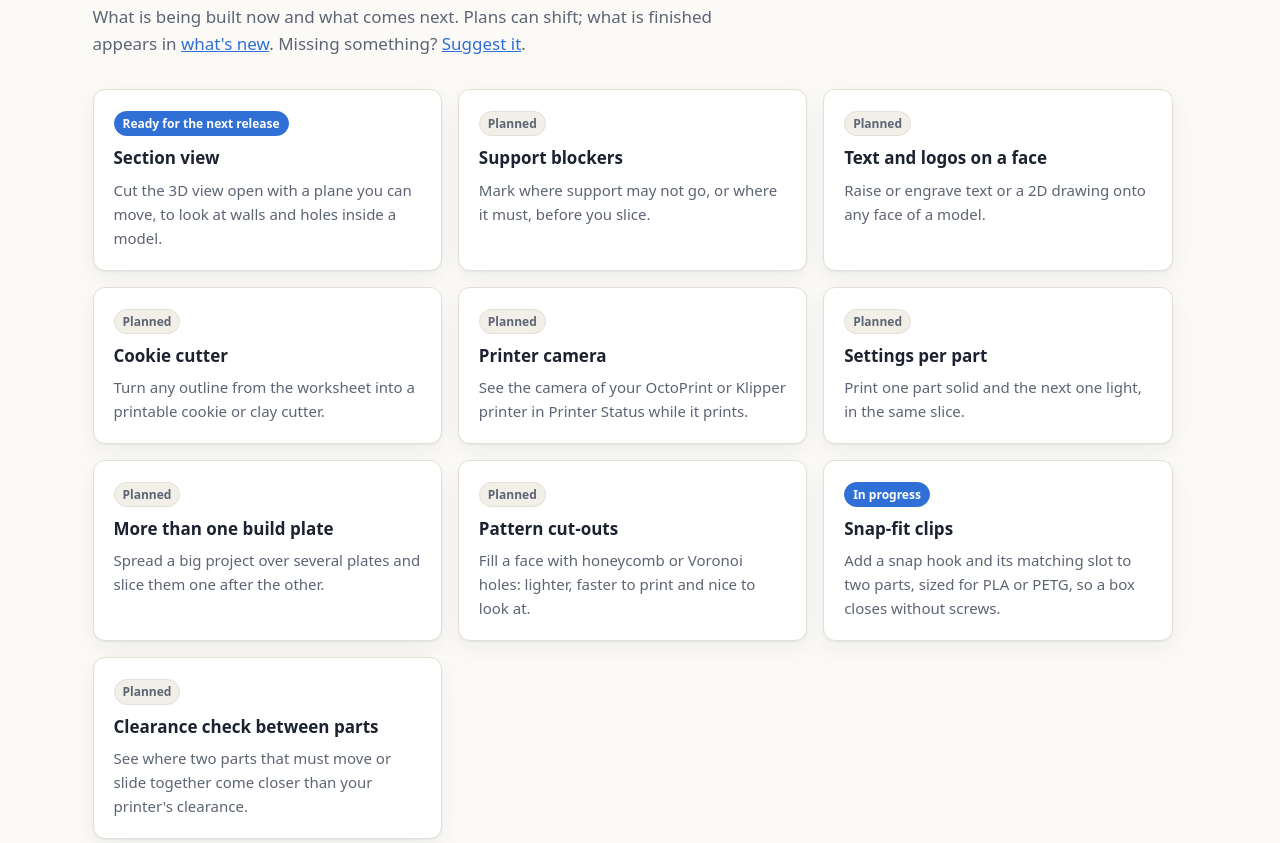
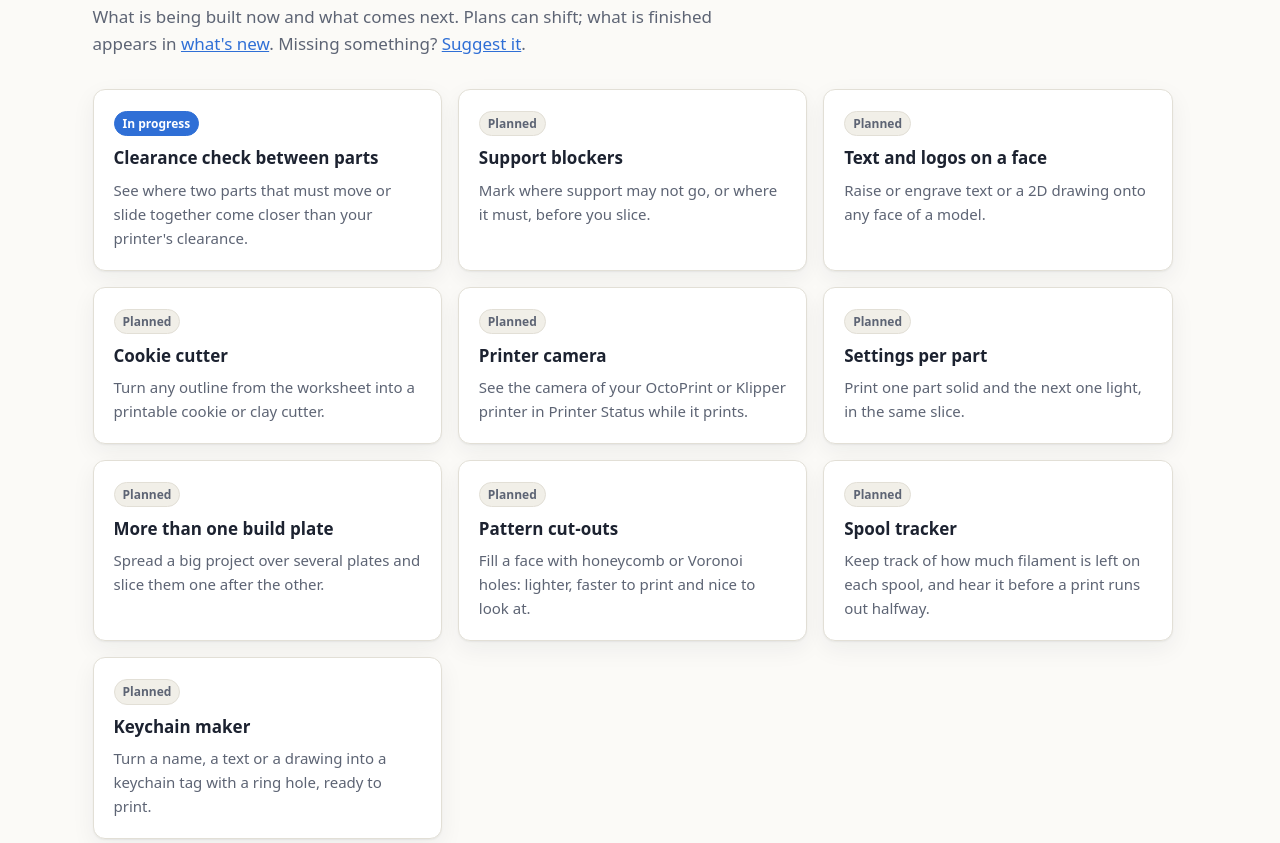
Before and after one commit to Lexvdpoel/Volura, a plain HTML site: page site/public/index.html in a window 1280 px wide. Shown: the part 7844-8687 px from the top of the page. Drawn offline with Linux system fonts and the light colour scheme; no server answers.

Commit message:
Site: clearance check in progress; a spool tracker and a keychain maker planned; section view and snap-fit clips released

```diff
--- a/site/public/index.html
+++ b/site/public/index.html
@@ -320,9 +320,9 @@ cd Volura &amp;&amp; ./install.sh</code></pre>
       <h2><span lang="en">Planned for a future release</span><span lang="nl">Gepland voor een toekomstige release</span></h2>
       <p class="sub"><span lang="en">What is being built now and what comes next. Plans can shift; what is finished appears in <a href="https://github.com/Lexvdpoel/Volura/blob/main/CHANGELOG.md">what's new</a>. Missing something? <a href="https://github.com/Lexvdpoel/Volura/issues">Suggest it</a>.</span><span lang="nl">Waar nu aan gewerkt wordt en wat daarna komt. Plannen kunnen verschuiven; wat klaar is, staat bij <a href="https://github.com/Lexvdpoel/Volura/blob/main/CHANGELOG.md">wat is er nieuw</a>. Mis je iets? <a href="https://github.com/Lexvdpoel/Volura/issues">Stel het voor</a>.</span></p>
       <div class="grid planned">
-        <div class="card"><span class="tag now"><span lang="en">Ready for the next release</span><span lang="nl">Klaar voor de volgende release</span></span>
-          <h3><span lang="en">Section view</span><span lang="nl">Doorsnede</span></h3>
-          <p><span lang="en">Cut the 3D view open with a plane you can move, to look at walls and holes inside a model.</span><span lang="nl">Snijd het 3D-beeld open met een verschuifbaar vlak, om wanden en gaten binnen in een model te bekijken.</span></p></div>
+        <div class="card"><span class="tag now"><span lang="en">In progress</span><span lang="nl">In ontwikkeling</span></span>
+          <h3><span lang="en">Clearance check between parts</span><span lang="nl">Spelingcontrole tussen onderdelen</span></h3>
+          <p><span lang="en">See where two parts that must move or slide together come closer than your printer's clearance.</span><span lang="nl">Zie waar twee onderdelen die moeten bewegen of schuiven dichter bij elkaar komen dan de speling van je printer.</span></p></div>
         <div class="card"><span class="tag"><span lang="en">Planned</span><span lang="nl">Gepland</span></span>
           <h3><span lang="en">Support blockers</span><span lang="nl">Supportblokkers</span></h3>
           <p><span lang="en">Mark where support may not go, or where it must, before you slice.</span><span lang="nl">Geef aan waar geen support mag komen, of juist wel, voordat je slicet.</span></p></div>
@@ -344,12 +344,12 @@ cd Volura &amp;&amp; ./install.sh</code></pre>
         <div class="card"><span class="tag"><span lang="en">Planned</span><span lang="nl">Gepland</span></span>
           <h3><span lang="en">Pattern cut-outs</span><span lang="nl">Patroonuitsparingen</span></h3>
           <p><span lang="en">Fill a face with honeycomb or Voronoi holes: lighter, faster to print and nice to look at.</span><span lang="nl">Vul een vlak met honingraat- of Voronoi-gaten: lichter, sneller geprint en mooi om te zien.</span></p></div>
-        <div class="card"><span class="tag now"><span lang="en">In progress</span><span lang="nl">In ontwikkeling</span></span>
-          <h3><span lang="en">Snap-fit clips</span><span lang="nl">Klikverbindingen</span></h3>
-          <p><span lang="en">Add a snap hook and its matching slot to two parts, sized for PLA or PETG, so a box closes without screws.</span><span lang="nl">Zet een klikhaak en de passende uitsparing op twee onderdelen, op maat voor PLA of PETG, zodat een doos zonder schroeven sluit.</span></p></div>
         <div class="card"><span class="tag"><span lang="en">Planned</span><span lang="nl">Gepland</span></span>
-          <h3><span lang="en">Clearance check between parts</span><span lang="nl">Spelingcontrole tussen onderdelen</span></h3>
-          <p><span lang="en">See where two parts that must move or slide together come closer than your printer's clearance.</span><span lang="nl">Zie waar twee onderdelen die moeten bewegen of schuiven dichter bij elkaar komen dan de speling van je printer.</span></p></div>
+          <h3><span lang="en">Spool tracker</span><span lang="nl">Spoelen bijhouden</span></h3>
+          <p><span lang="en">Keep track of how much filament is left on each spool, and hear it before a print runs out halfway.</span><span lang="nl">Houd bij hoeveel filament er nog op elke spoel zit, en weet het voordat een print halverwege opraakt.</span></p></div>
+        <div class="card"><span class="tag"><span lang="en">Planned</span><span lang="nl">Gepland</span></span>
+          <h3><span lang="en">Keychain maker</span><span lang="nl">Sleutelhangermaker</span></h3>
+          <p><span lang="en">Turn a name, a text or a drawing into a keychain tag with a ring hole, ready to print.</span><span lang="nl">Maak van een naam, een tekst of een tekening een sleutelhanger met een gat voor de ring, klaar om te printen.</span></p></div>
       </div>
     </div>
   </section>
```
